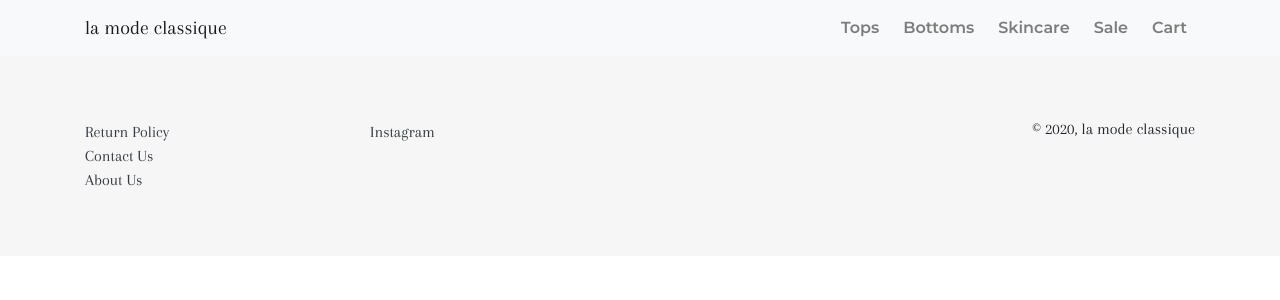
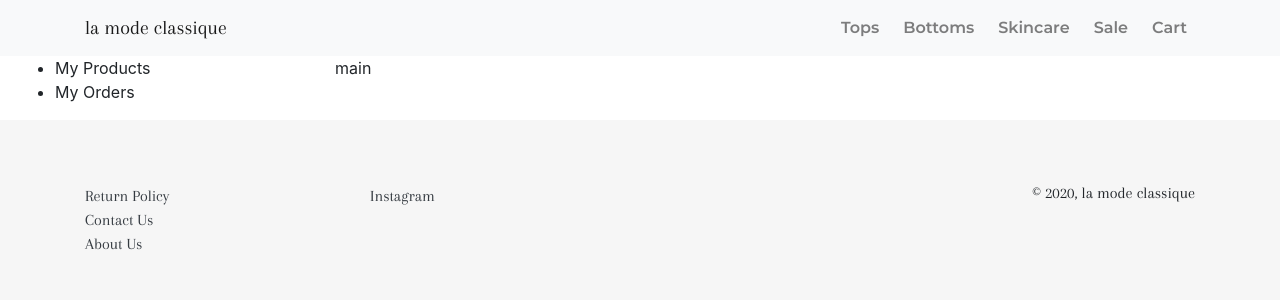
Before and after one commit to kev-inc/ecommerce-frontend, a React (Create React App) app: page /admin in a window 1280 px wide. Shown: the top 300 px of the page. Built offline with nearby package versions, Linux system fonts and the light colour scheme.

Commit message:
fix grid issues

```diff
--- a/src/App.css
+++ b/src/App.css
@@ -70,10 +70,6 @@ img.collections {
   background-repeat: no-repeat;
 }
 
-img.itemcard {
-  height: 360px;
-}
-
 #Subscribe {
   background-color: #f6f6f6;
   padding:128px
--- a/src/App.js
+++ b/src/App.js
@@ -12,10 +12,10 @@ import View from './pages/item/View';
 import SearchPage from './pages/search/SearchPage';
 import Footer from './components/Footer';
 import Cart from './pages/cart/Cart';
+import Admin from './pages/admin/Admin';
 
 function App() {
   return (
-
     <Router>
       <Navbar/>
       <Switch>
@@ -23,6 +23,7 @@ function App() {
         <Route path='/view/:itemId' component={View} />
         <Route path='/search/:tag' component={SearchPage}/>
         <Route path='/cart' component={Cart}/>
+        <Route path='/admin' component={Admin}/>
       </Switch>
       <Footer/>
     </Router>
--- a/src/components/ItemCard.js
+++ b/src/components/ItemCard.js
@@ -1,13 +1,15 @@
 import React from 'react'
-import {Link} from 'react-router-dom'
+import { Link } from 'react-router-dom'
 
 
 function ItemCard(props) {
-  return(
-    <div id="ItemCard">
-      <Link className="btn itembtn mb-4" style={{backgroundImage: `url(${props.details.img[0]})`}} to={`/view/${props.details.id}`}></Link>
-      <h5>{props.details.name}</h5>
-      <h4>${props.details.price}</h4>
+  return (
+    <div id="ItemCard" className='mb-4'>
+      <Link className='text-dark' to={`/view/${props.details.id}`}>
+        <img src={props.details.img[0]} alt='top' style={{ height: '240px', width: '180px', objectFit: 'cover', marginBottom: '12px' }} />
+        <h5>{props.details.name}</h5>
+        <h4>${props.details.price}</h4>
+      </Link>
     </div>
   )
 }
--- /dev/null
+++ b/src/pages/admin/Admin.js
@@ -0,0 +1,28 @@
+import React from 'react'
+
+function Admin() {
+  return (
+    <div id="Admin">
+      <div className="container-fluid">
+        <div className="row">
+          <div className="col-3">
+            <ul>
+              <li>
+                My Products
+              </li>
+              <li>
+                My Orders
+              </li>
+            </ul>
+          </div>
+          <div className="col-9">
+            main
+          </div>
+        </div>
+      </div>
+
+    </div>
+  )
+}
+
+export default Admin
--- a/src/pages/cart/Cart.js
+++ b/src/pages/cart/Cart.js
@@ -2,8 +2,10 @@ import React from 'react'
 
 function Cart() {
   return(
-    <div id="Cart">
-      mycart
+    <div id="Cart" className="container text-center" style={{paddingTop: '128px'}}>
+      <h1 className="aparey">Cart</h1>
+      <hr/>
+
     </div>
   )
 }
--- a/src/pages/home/FeaturedItems.js
+++ b/src/pages/home/FeaturedItems.js
@@ -11,7 +11,7 @@ function FeaturedItems() {
       <div className="grid">
         <div className="row">
           {data.filter((item, index) => index < 3).map((item, index) => (
-            <div className="col" key={index}>
+            <div className="col-md-4 col-6" key={index}>
               <ItemCard details={item}/>
             </div>
           ))}
--- a/src/pages/item/View.js
+++ b/src/pages/item/View.js
@@ -24,10 +24,10 @@ function View(props) {
     <div id="View">
       <div className="grid container">
         <div className="row" style={{paddingTop: '128px'}}>
-          <div className="col">
+          <div className="col-md-6 col-12">
             <ItemCarousel imgs={item.img}/>
           </div>
-          <div className="col my-auto text-center">
+          <div className="col-md-6 col-12 my-auto text-center">
             <h1 className="aparey mb-4">{item.name}</h1>
             <h3 className="montserrat mb-4">${item.price}</h3>
             <hr/>
--- a/src/pages/search/SearchPage.js
+++ b/src/pages/search/SearchPage.js
@@ -12,10 +12,10 @@ function SearchPage(props) {
         Sort by
       </div>
 
-      <div className="grid">
-        <div className="row aparey mb-4">
+      <div className="grid pt-4">
+        <div className="row aparey">
           {data.filter(item => item.tags.includes(tag)).map((item, index) => (
-            <div className="col-4" key={index} style={{paddingTop: '64px'}}>
+            <div className="col-md-4 col-6" key={index}>
               <ItemCard details={item} />
             </div>
           ))}
```
